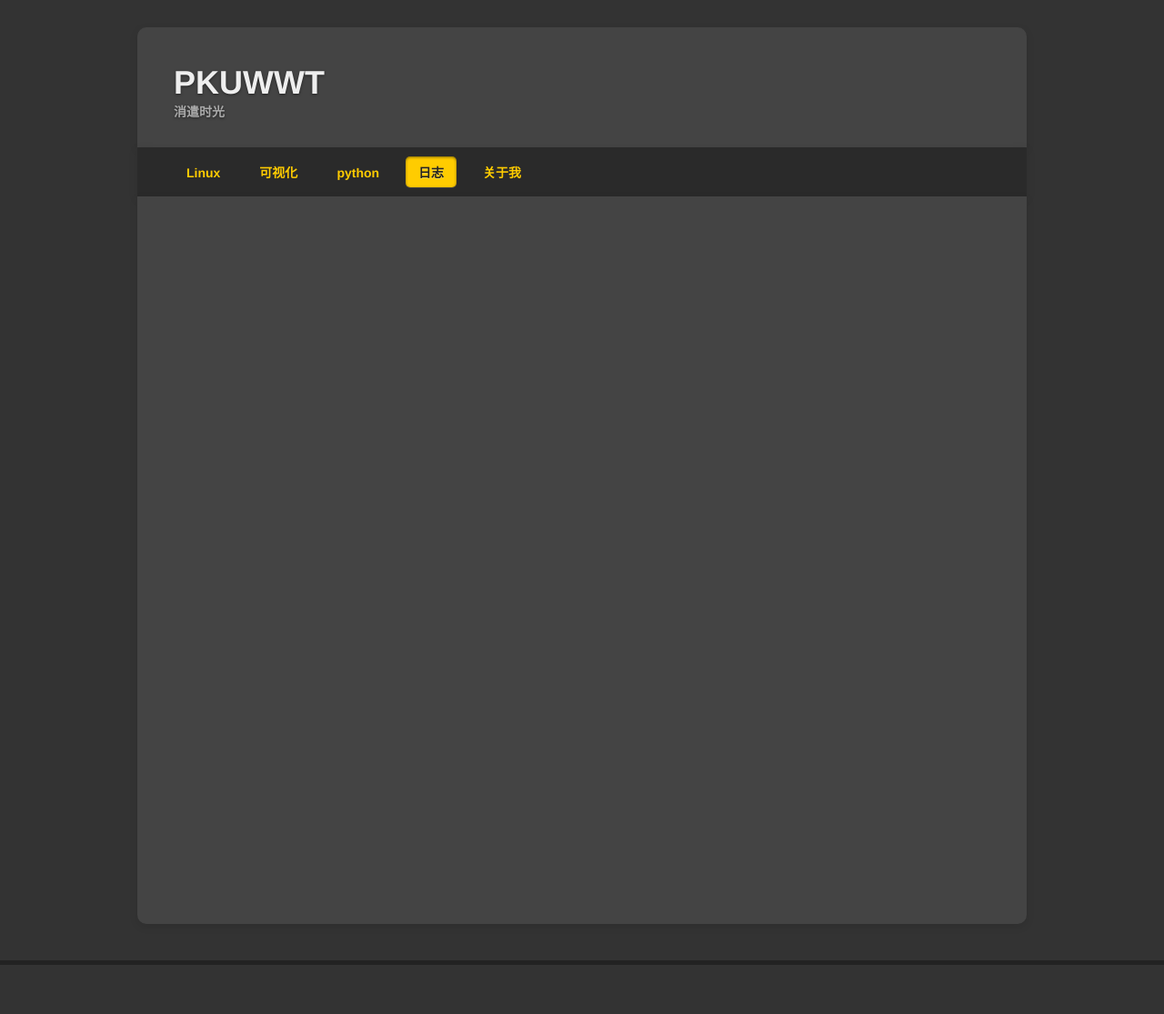
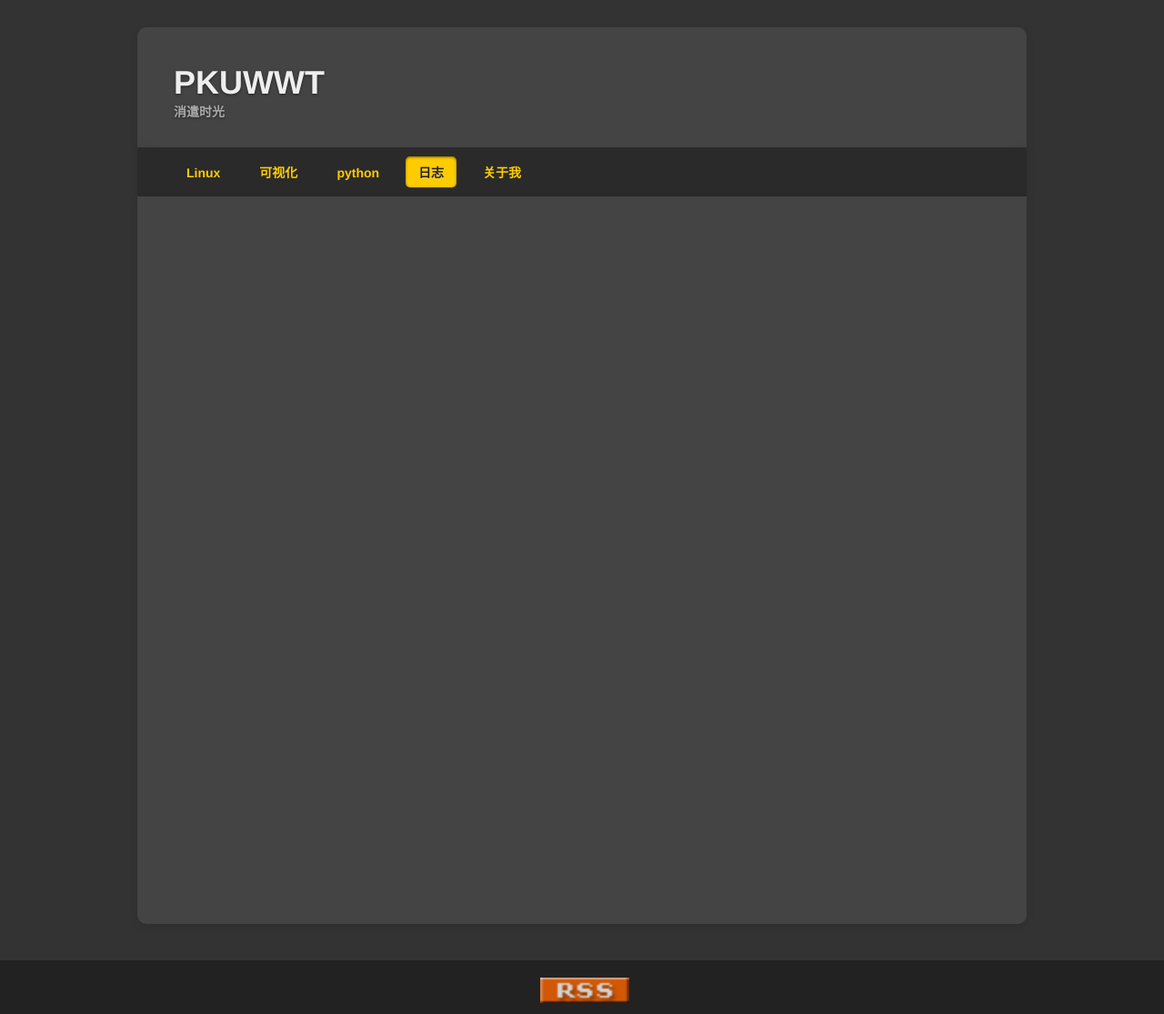
Before and after one commit to pkuwwt/pkuwwt.github.io, a Jekyll site: the page built from blog/index.html, in a window 1280 px wide. Shown: the whole page at 91% size. Built offline with Jekyll 4.4.1, drawn with Linux system fonts in a browser that asks for light colours; comment, search, counter and statistics services are not loaded; before the commit the page ends 1061 px from its top, so only the background shows below that.

Commit message:
modified:   _includes/footer.html 	modified:   _includes/header.html 	new file:   img/rss.gif

```diff
--- a/_includes/footer.html
+++ b/_includes/footer.html
@@ -1,14 +1,15 @@
 <footer>
-	<!--
   <div class="grid">
     <div class="unit align-center center-on-mobiles">
+		<a href="{{ site.baseurl }}/feed.xml"><img src="{{ site.baseurl }}/img/rss.gif" alt="RSS"></a>
+<!--
       <p>
         Proudly hosted by
         <a href="https://github.com">
           <img src="{{ site.baseurl }}/img/footer-logo.png" alt="GitHub • Social coding">
         </a>
       </p>
+  -->
     </div>
   </div>
-  -->
 </footer>
--- a/_includes/header.html
+++ b/_includes/header.html
@@ -3,7 +3,7 @@
     <h1>
       <a href="{{ site.baseurl }}/">PKUWWT</a>
     </h1>
-    <h2>消遣时光</h2>
+	<h2>消遣时光</h2>
   </div>
   <div class="grid">
     <nav class="main-nav">
```
Also changed, not shown: img/rss.gif (added).
